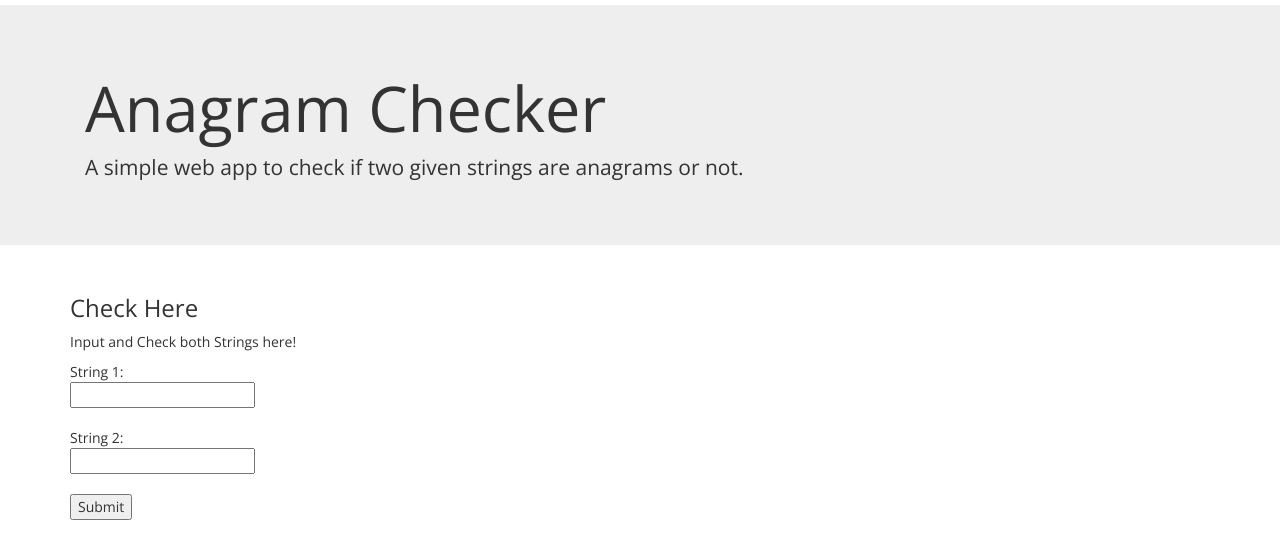
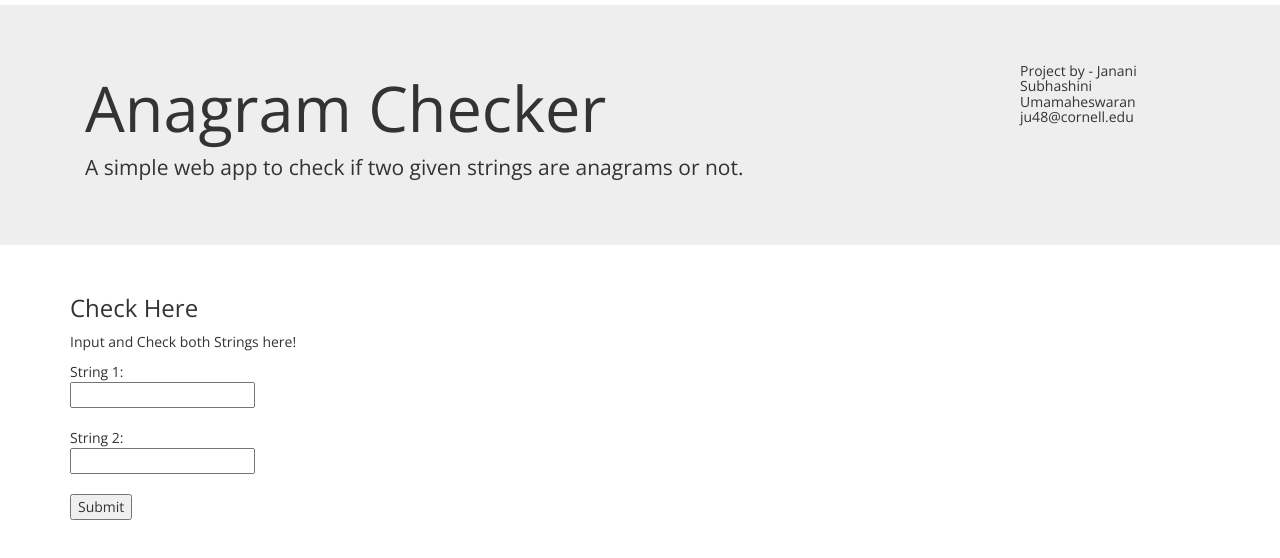
Before and after one commit to ujansub/AnagramChecker, a plain HTML site: page index.html in a window 1280 px wide. Drawn offline with nearby package versions, Linux system fonts and the light colour scheme.

Commit message:
Update index.html

```diff
--- a/index.html
+++ b/index.html
@@ -23,6 +23,7 @@
         <p class="col-lg-8">
             A simple web app to check if two given strings are anagrams or not.
         </p>
+        <h5>Project by - Janani Subhashini Umamaheswaran<br>ju48@cornell.edu<br></h5>
         <p></p>
 
 
```
